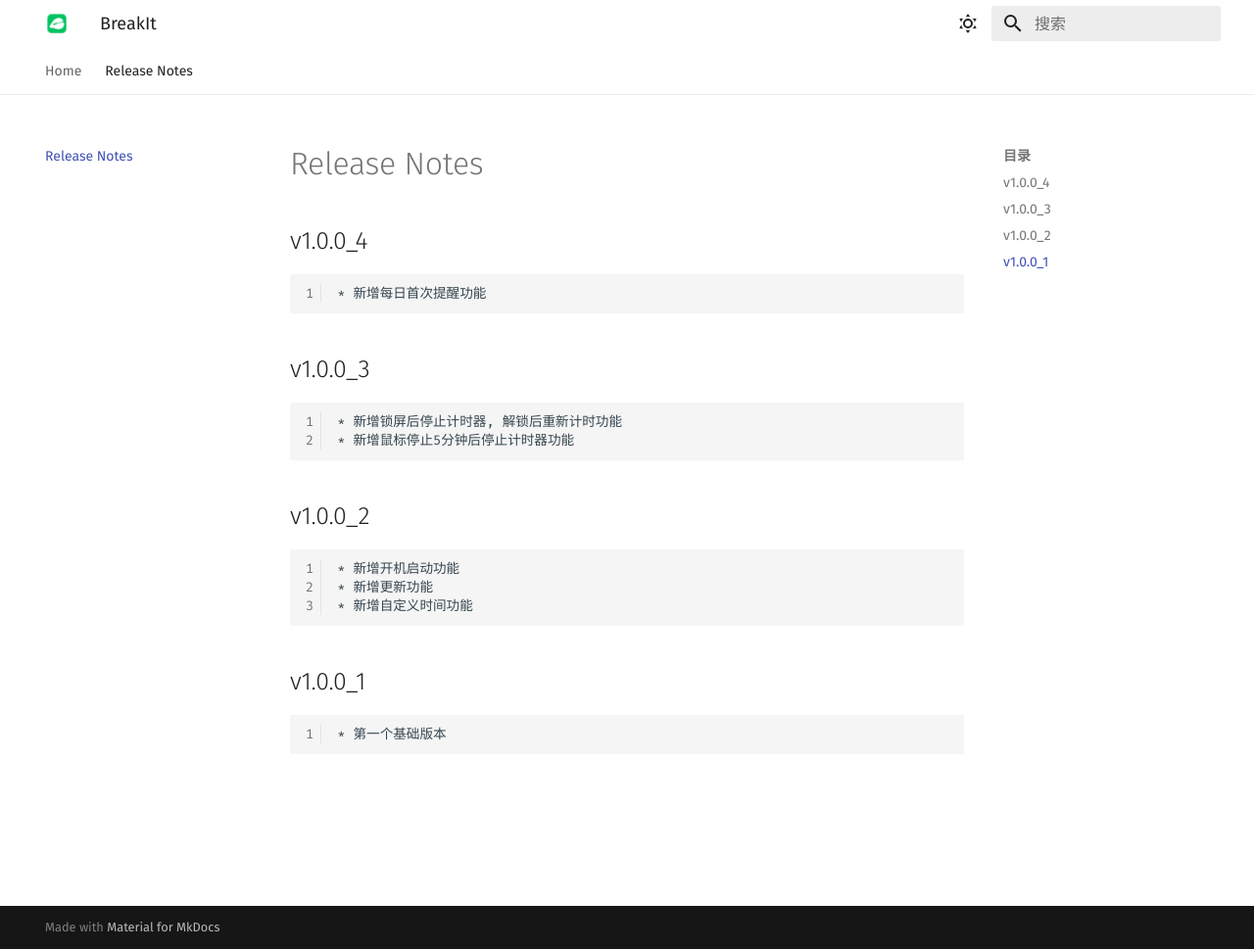
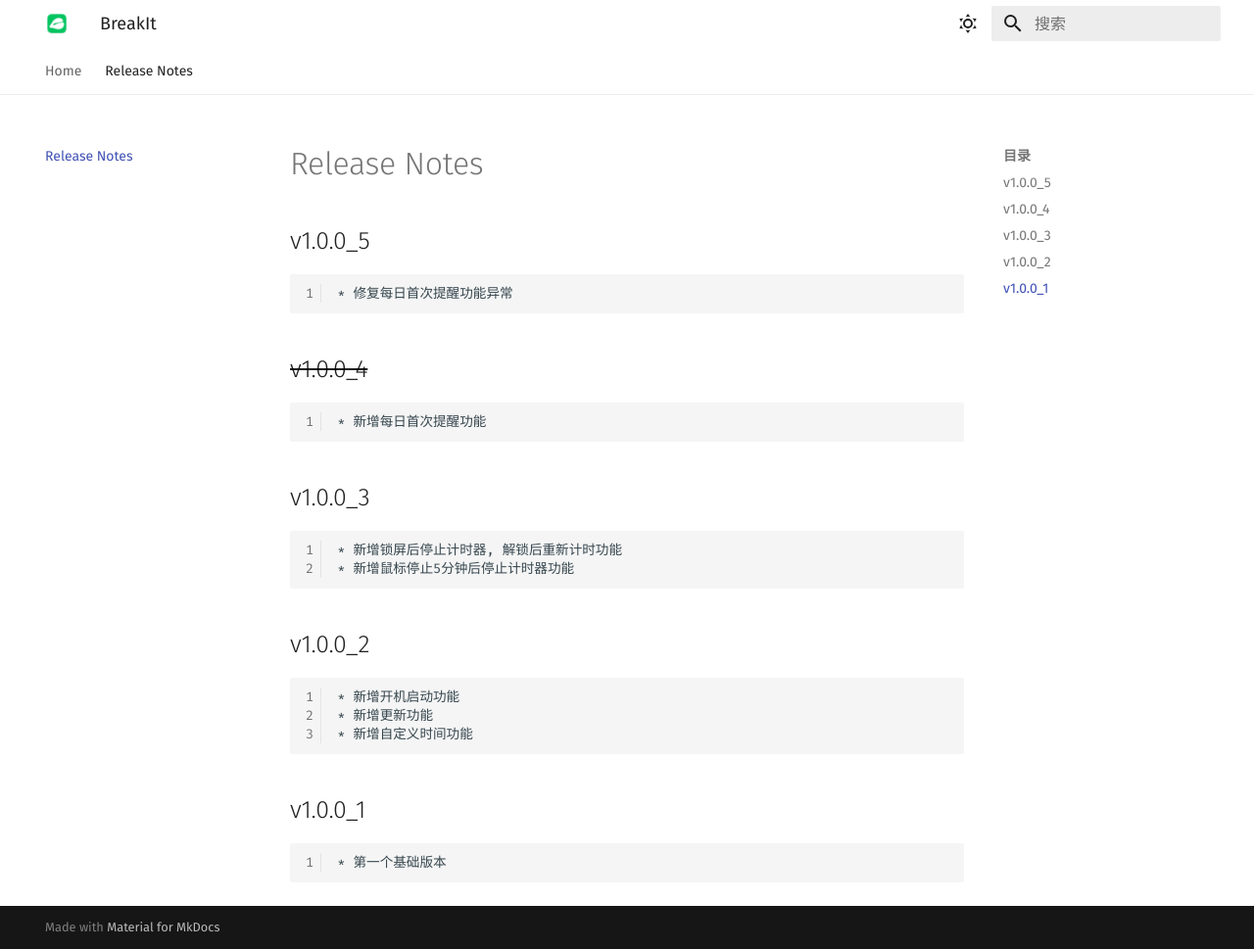
Before and after one commit to TMTBO/BreakItPages, an MkDocs documentation site: the page built from docs/release_note.md, in a window 1280 px wide and 969 px high. Shown: the whole window at 98% size. Built offline with MkDocs 1.6.1 and Material for MkDocs 9.7.7, drawn with Linux system fonts in a browser that asks for light colours.

Commit message:
updated: update to v1.0.0_5

```diff
--- a/docs/appcast.xml
+++ b/docs/appcast.xml
@@ -4,13 +4,13 @@
         <title>BreakIt</title>
         <item>
             <title>1.0.0</title>
-            <pubDate>Wed, 09 Aug 2023 10:27:09 +0800</pubDate>
+            <pubDate>Wed, 09 Aug 2023 12:38:02 +0800</pubDate>
             <link>https://breakit.thriller.fun</link>
             <sparkle:fullReleaseNotesLink>https://breakit.thriller.fun/release_note/</sparkle:fullReleaseNotesLink>
-            <sparkle:version>4</sparkle:version>
+            <sparkle:version>5</sparkle:version>
             <sparkle:shortVersionString>1.0.0</sparkle:shortVersionString>
             <sparkle:minimumSystemVersion>11.0</sparkle:minimumSystemVersion>
-            <enclosure url="https://breakit.thriller.fun/packages/BreakIt.v1.0.0_4.zip" length="3042788" type="application/octet-stream" sparkle:edSignature="BbeT+FepoPEWuk3/X0esyxhiv8Tkv4Ee/tj5CpAYp4g3liK+4t5Fdvl333B3wxgpE0GmrubLtONTzKwC6XoeCg=="/>
+            <enclosure url="https://breakit.thriller.fun/packages/BreakIt.v1.0.0_5.zip" length="3042803" type="application/octet-stream" sparkle:edSignature="uZ3dEVketp20+fVjxMBI07wqAD3kWmEBTDCSSh+dEZKT4yq8P69ZBAHQF/NVt7aSwSTlFZKBD7uJ/H9J0/59DA=="/>
         </item>
     </channel>
 </rss>
--- a/docs/release_note.md
+++ b/docs/release_note.md
@@ -1,6 +1,8 @@
 # Release Notes
 
-## v1.0.0_4
+## v1.0.0_5
+    * 修复每日首次提醒功能异常
+## ~~v1.0.0_4~~
     * 新增每日首次提醒功能
 ## v1.0.0_3
     * 新增锁屏后停止计时器, 解锁后重新计时功能
```
Also changed, not shown: 2 other files.
